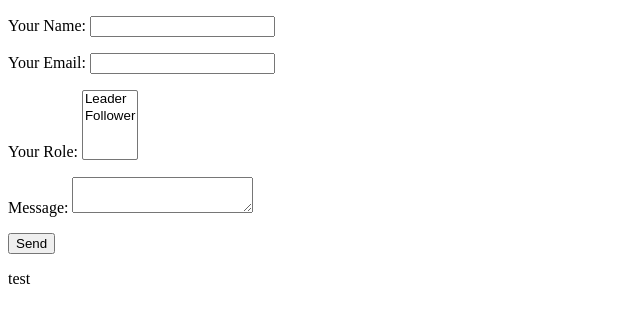
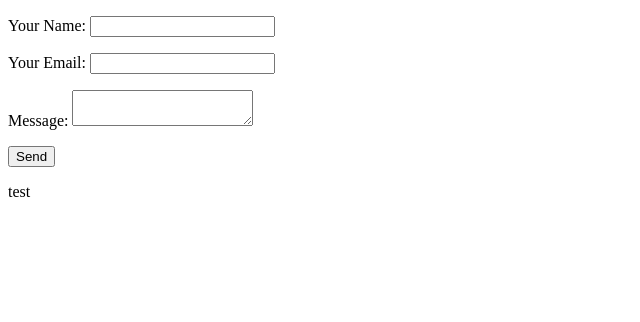
Before and after one commit to DidierBignoux/registration, a plain HTML site: page index.html in a window 1280 px wide. Shown: the whole page, without its empty margins (0-640 px from the left). Drawn offline with Linux system fonts and the light colour scheme.

Commit message:
Update index.html

```diff
--- a/index.html
+++ b/index.html
@@ -4,7 +4,7 @@
   <meta charset="UTF-8">
   <meta name="viewport" content="width=device-width, initial-scale=1.0">
   <meta http-equiv="X-UA-Compatible" content="ie=edge">
-  <title>Netlify Test Form</title>
+  <title>registration</title>
 </head>
 <body>
   <form name="test-app" method="POST" data-netlify="true">
@@ -14,12 +14,7 @@
     <p>
       <label>Your Email: <input type="email" name="email" /></label>
     </p>
-    <p>
-      <label>Your Role: <select name="role[]" multiple>
-        <option value="leader">Leader</option>
-        <option value="follower">Follower</option>
-      </select></label>
-    </p>
+
     <p>
       <label>Message: <textarea name="message"></textarea></label>
     </p>
```
